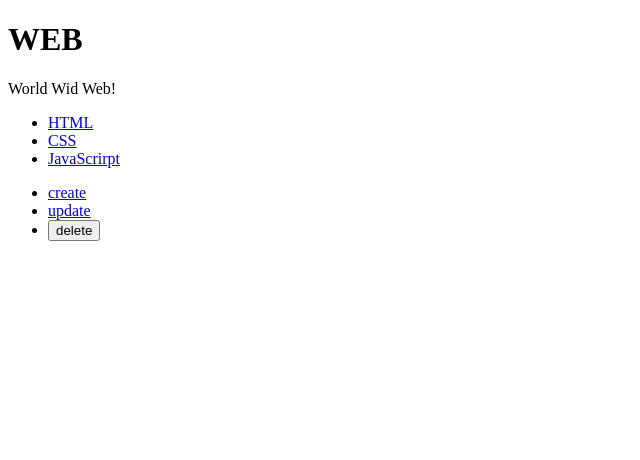
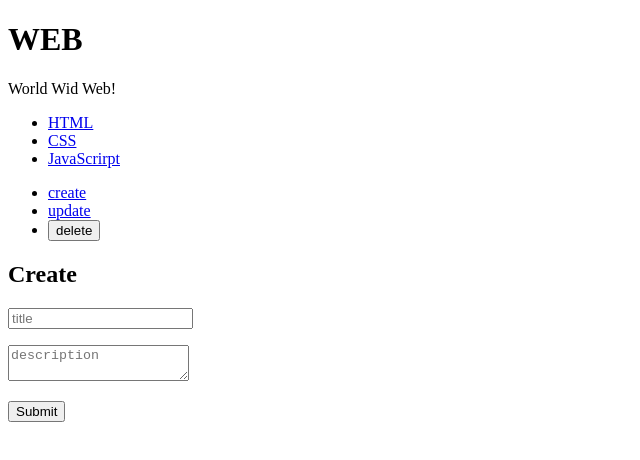
Before and after one commit to HRCEO/react-app, a React (Create React App) app: page / in a window 1280 px wide. Shown: the top 460 px of the page, without its empty margins (0-640 px from the left). Built offline with nearby package versions, Linux system fonts and the light colour scheme.

Commit message:
Compornumt change Evt

```diff
--- a/src/App.js
+++ b/src/App.js
@@ -4,7 +4,7 @@ import TOC from "./components/toc.js"
 import Subject from "./components/subject.js"
 import ReadContent from "./components/content.js"
 import Control from "./components/Control.js";
-import createContent from "./components/createContent";
+import CreateContent from "./components/createContent";
 import {whenInput} from "web-vitals/dist/lib/whenInput";
 
 class App extends Component{
@@ -45,9 +45,8 @@ class App extends Component{
         _article = <ReadContent title={_title} desc={_desc}></ReadContent>
     }
     else if(this.state.mode === 'create'){
-        _article = <createContent onSubmit={function (_title,_desc){
+        _article = <CreateContent onSubmit={function (_title,_desc){
             this.max_content_id = this.max_content_id +1;
-
 
             //Array Data input control
             //Origin Data Change ! push (원본 데이터 배열에 값을 넣어 줌)
@@ -55,7 +54,6 @@ class App extends Component{
             // this.starte.contents.push(
             //     {id:this.max_content_id, title:_title, desc:_desc}
             // );
-
             // 기존의 배열 데이터에 값을 추가하는것은 아니다. (원본을 안 건듬)
             var _contents = this.state.contents.concat(
                 {id:this.max_content_id, title:_title, desc:_desc}
@@ -63,15 +61,9 @@ class App extends Component{
             this.setState({
                 contents:_contents
             });
-
-
-
-
-
-
         }.bind(this)}>
 
-        </createContent>
+        </CreateContent>
     }
     return(
         <div className="App">
@@ -97,7 +89,6 @@ class App extends Component{
                       this.setState({
                           mode:mode
                       })
-
                   }.bind(this)}>
                   </Control>
                   {_article}
--- a/src/components/createContent.js
+++ b/src/components/createContent.js
@@ -1,35 +1,33 @@
 import React, {Component} from "react";
 
-class createContent extends Component{
+class CreateContent extends Component{
     render() {
         return(
             <article>
                 <h2>Create</h2>
-                <from action="/create_process" method="post">
-                    onSubmit={function (evt){
+                <form action="/create_process" method="post"
+                      onSubmit={function (evt){
                             evt.preventDefault()
                             this.props.onSubmit(
                                 evt.target.title.value,
-                                evt.target.desc.value);
-
+                                evt.target.desc.value
+                            );
                             alert('Submit!!')
-                        }.bind(this)
-                    }
+                        }.bind(this)}>
                     <p>
-                        <input tpye="text" name="title" placeholder="title"></input>
+                        <input type="text" name="title" placeholder="title"></input>
                     </p>
                     <p>
                         <textarea name="desc" placeholder="description"></textarea>
                     </p>
                     <p>
-                        <input tpye="submit">
-
+                        <input type="submit">
                         </input>
                     </p>
-                </from>
+                </form>
             </article>
         );
     }
 }
 
-export default createContent;
+export default CreateContent;
--- a/src/components/toc.js
+++ b/src/components/toc.js
@@ -1,6 +1,12 @@
 import React, { Component } from 'react'
 
 class TOC extends Component{
+    shouldComponentUpdate(nextProps, nextState, nextContext) {
+        if(this.props.data === nextProps.data){
+            return false;
+        }
+        return true;
+    }
     render() {
         var lists=[]
         var data = this.props.data
```
Also changed, not shown: 1 other file (tests, documents, lock files or other folders).
